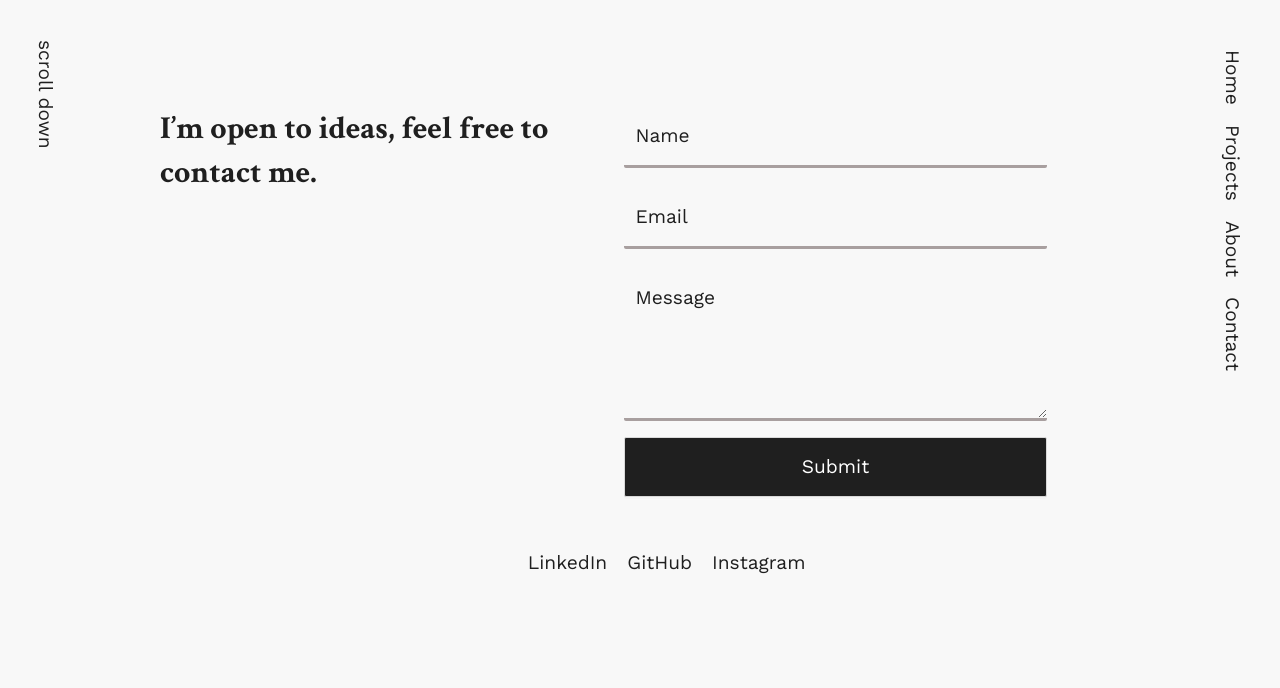
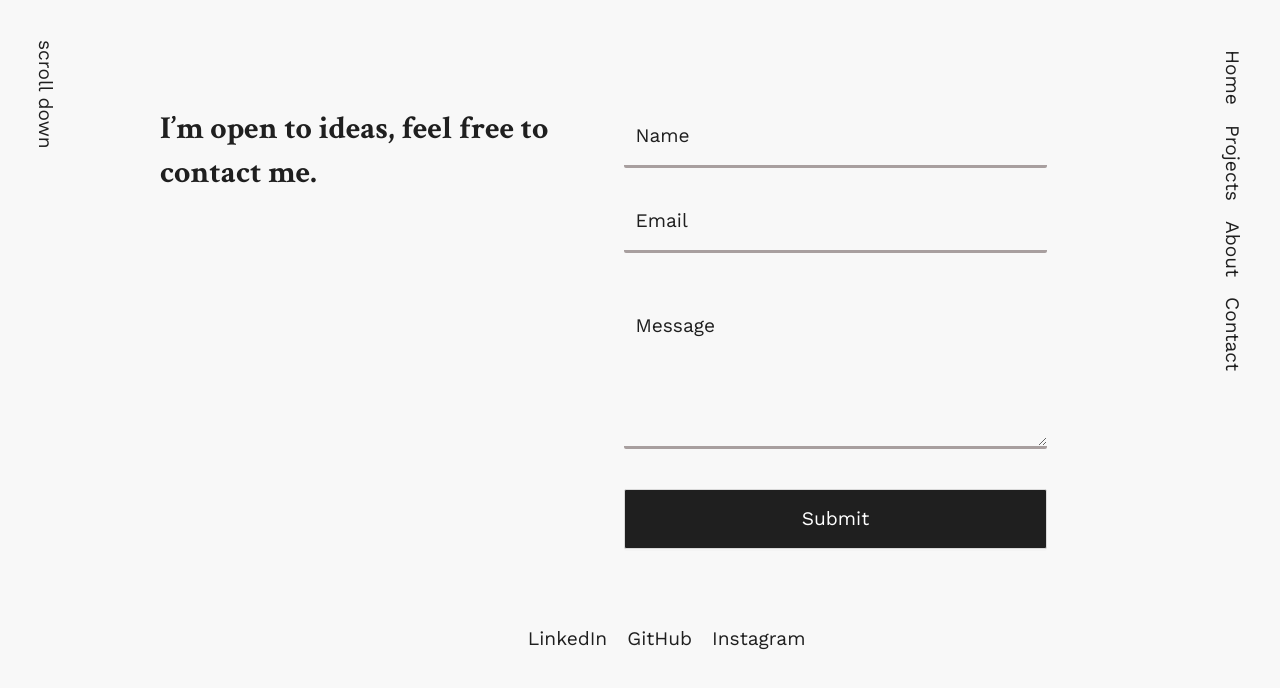
Before and after one commit to vikysingh/portfolio-3.0, a Next.js app: page /contact in a window 1280 px wide. Shown: the top 688 px of the page. Built offline with nearby package versions, Linux system fonts and the light colour scheme.

Commit message:
Form testing for Neetlify

```diff
--- a/components/pages/Contact/Content.tsx
+++ b/components/pages/Contact/Content.tsx
@@ -1,4 +1,4 @@
-import { Row, Col, Typography, Input, Button } from "antd"
+import { Row, Col, Typography, Input, Button, Form } from "antd"
 import styles from "../_styles/Contact.module.css"
 
 const { Title } = Typography
@@ -9,6 +9,8 @@ const colBreakpoints = {
     sm: 24
 }
 
+const { Item } = Form
+
 export default function Content() {
     return <Row>
         <Col lg={colBreakpoints.lg} sm={colBreakpoints.sm} >
@@ -17,12 +19,23 @@ export default function Content() {
             </Title>
         </Col>
         <Col lg={colBreakpoints.lg} offset={1} sm={colBreakpoints.sm} >
-            <form>
-                <Input className={styles.input} placeholder="Name" required={true} type="text" />
-                <Input className={styles.input} placeholder="Email" required={true} type="email" />
-                <TextArea className={styles.textarea} rows={4} required={true} placeholder="Message" />
-                <Button className={styles["submit-btn"]}>Submit</Button>
-            </form>
+            <Form name="primary-contact-form">
+                <Item>
+                    <Input className={styles.input} name="name"
+                           placeholder="Name" required={true} type="text" />
+                </Item>
+                <Item>
+                    <Input className={styles.input} name="email"
+                           placeholder="Email" required={true} type="email" />
+                </Item>
+                <Item>
+                    <TextArea className={styles.textarea} name="message"
+                              rows={4} required={true} placeholder="Message" />
+                </Item>
+                <Item>
+                    <Button className={styles["submit-btn"]} htmlType="submit">Submit</Button>
+                </Item>
+            </Form>
         </Col>
     </Row>
 }
```
